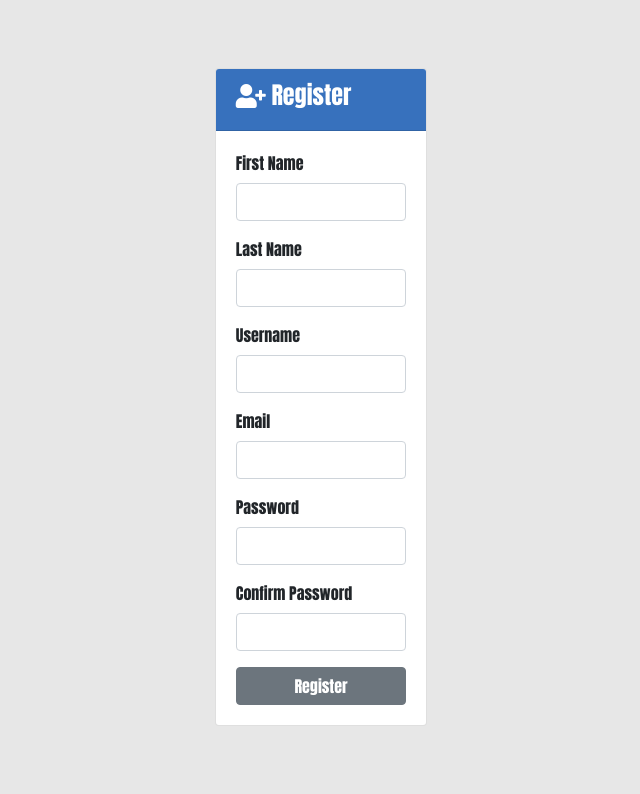
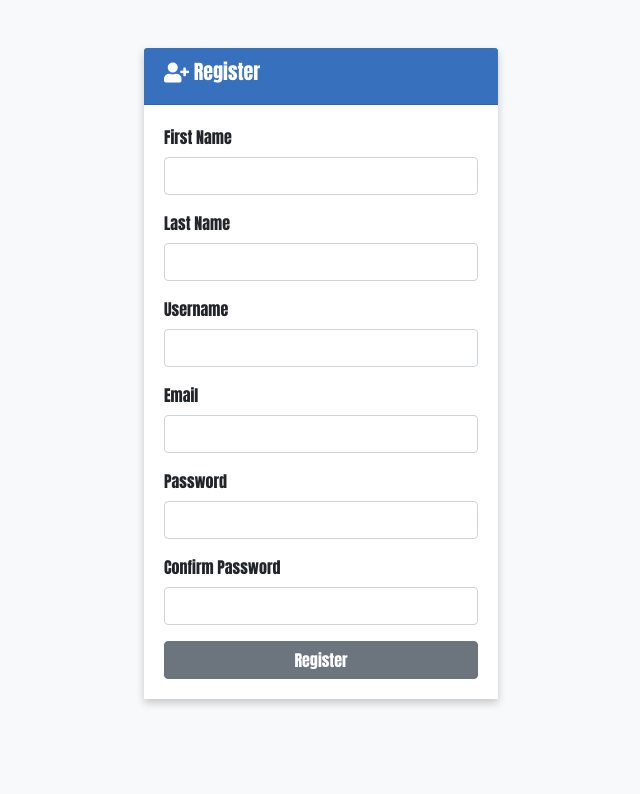
Before and after one commit to AdamMisiak/Blogs_manager, a Django app: page /users/register in a window 1280 px wide. Shown: the part 55-849 px from the top of the page, without its empty margins (319-959 px from the left). After the commit the page ends 761 px from the top, so only its background shows below. Run offline with Django 3.2, Linux system fonts and the light colour scheme; some libraries are stand-ins or nearby versions.

Commit message:
Added styles to register form

```diff
--- a/blogs_manager/blogs_manager/static/css/styles.css
+++ b/blogs_manager/blogs_manager/static/css/styles.css
@@ -1,5 +1,6 @@
 body{
     font-family: Impact, Charcoal, sans-serif;
+    background-color: white;
 }
 
 /* NAVBAR STYLES */
@@ -8,6 +9,9 @@ body{
     padding-right: 20%;
     padding-bottom: 0;
     padding-top: 0;
+}
+
+.navbar{
     background-color: #e7e7e7!important;
 }
 
@@ -80,3 +84,14 @@ body{
 .bg-primary{
     background-color: rgb(55, 113, 189)!important;
 }
+
+h4{
+    font-size: 20px;
+}
+
+.card-register{
+    background-color: white;
+    box-shadow: 0 4px 8px 0 rgba(0,0,0,0.2);
+    margin-left: 0;
+    margin-right: 0;
+}
--- a/blogs_manager/templates/users/register.html
+++ b/blogs_manager/templates/users/register.html
@@ -9,7 +9,7 @@
     <div class="container">
         <div class="row">
             <div class="col-md-6 mx-auto">
-                <div class="card">
+                <div class="card-register">
                     <div class="card-header bg-primary text-white">
                         <h4>
                         <i class="fas fa-user-plus"></i> Register</h4>
```
Also changed, not shown: blogs_manager/db.sqlite3.
